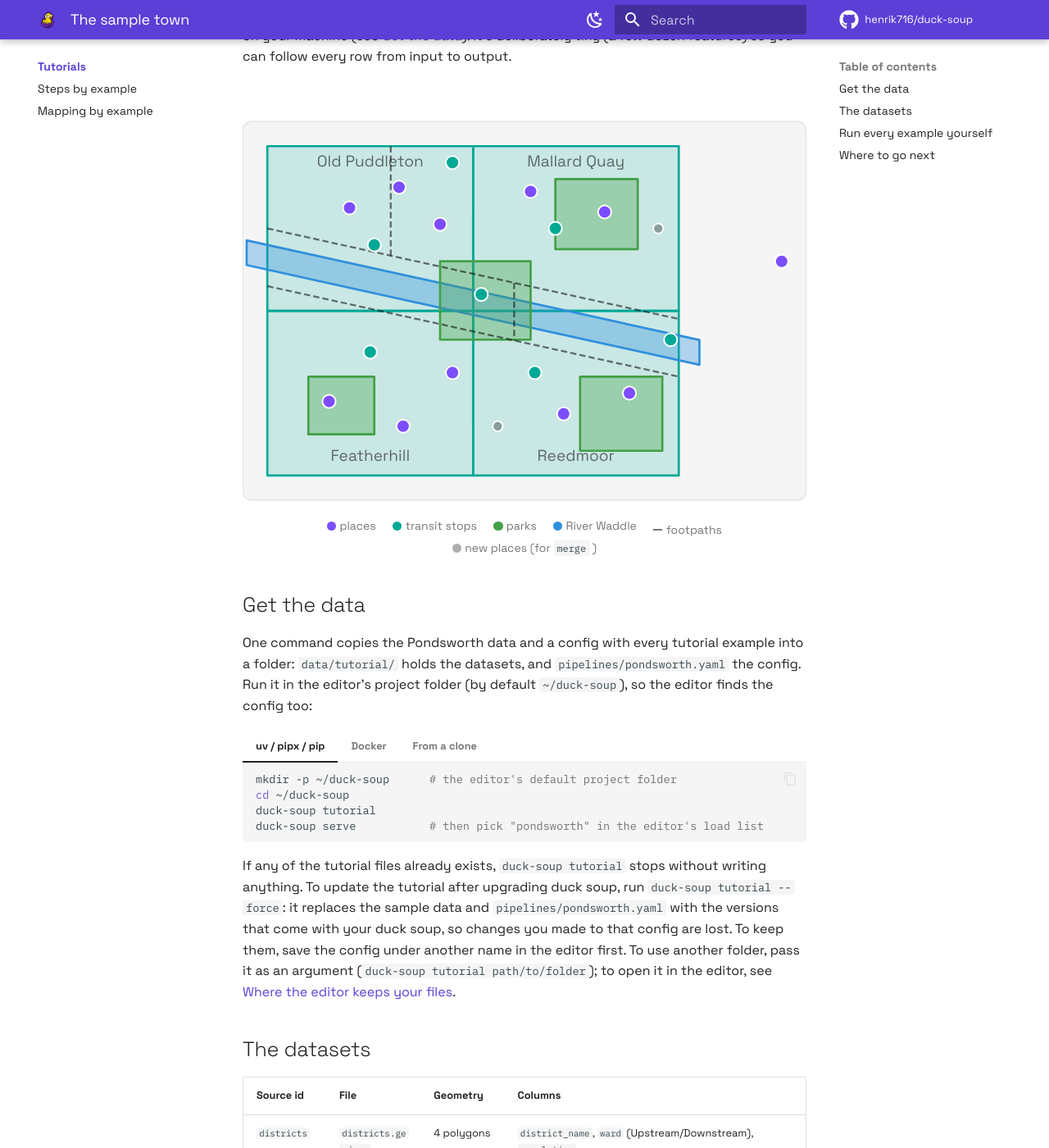
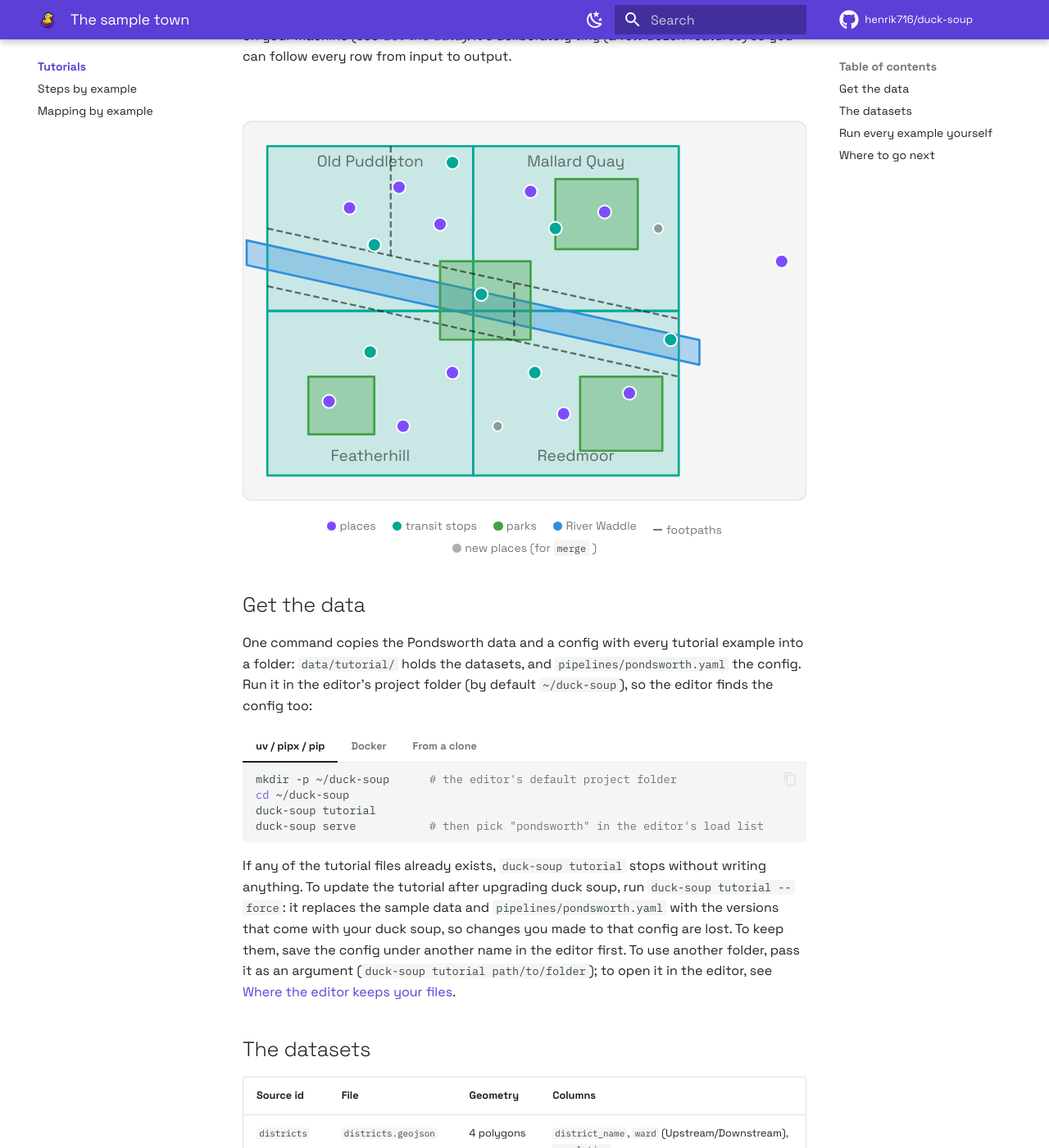
Before and after one commit to henrik716/duck-soup, an MkDocs documentation site: the page built from docs/tutorials/index.md, in a window 1280 px wide and 1400 px high, scrolled down 248 px. Shown: the whole window at 82% size. Built offline with MkDocs 1.6.1 and Material for MkDocs 9.7.7, drawn with Linux system fonts in a browser that asks for light colours; comment, search, counter and statistics services are not loaded.

Commit message:
Docs: don't split names in inline code inside tables
Material lets inline code break between any two letters, so a table squeezed for room
shrank a column below one name (clean_coverag|e, on_multipl|e): 16 names split on the
desktop layout, 59 at phone width. In tables, code now wraps at spaces only, and a table
that gets too wide scrolls inside its own box (no page goes wider than the screen).

Co-Authored-By: Claude Opus 5.5 <noreply@anthropic.com>

```diff
--- a/docs/stylesheets/extra.css
+++ b/docs/stylesheets/extra.css
@@ -184,6 +184,11 @@ svg.ds-diagram circle.ghostpt { fill: var(--md-default-fg-color--lighter); }
 svg.ds-diagram circle.miss { fill: var(--md-default-bg-color); stroke: var(--ds-miss); stroke-width: 2; }
 
 /* Colour key under a diagram */
+/* Material lets inline code break between any two letters, so in a table squeezed for room a
+   column shrank below one name (clean_coverag|e). In tables, code wraps at spaces only, and
+   a table that gets too wide scrolls sideways. */
+.md-typeset table:not([class]) code { word-break: normal; overflow-wrap: normal; }
+
 /* The line under a diagram that says what to look at. */
 .md-typeset .ds-caption { font-size: .7rem; color: var(--md-default-fg-color--light); text-align: center; max-width: 780px; margin: -.6rem auto 1.2rem; }
 .md-typeset .ds-key + .ds-caption { margin-top: .4rem; }
```
